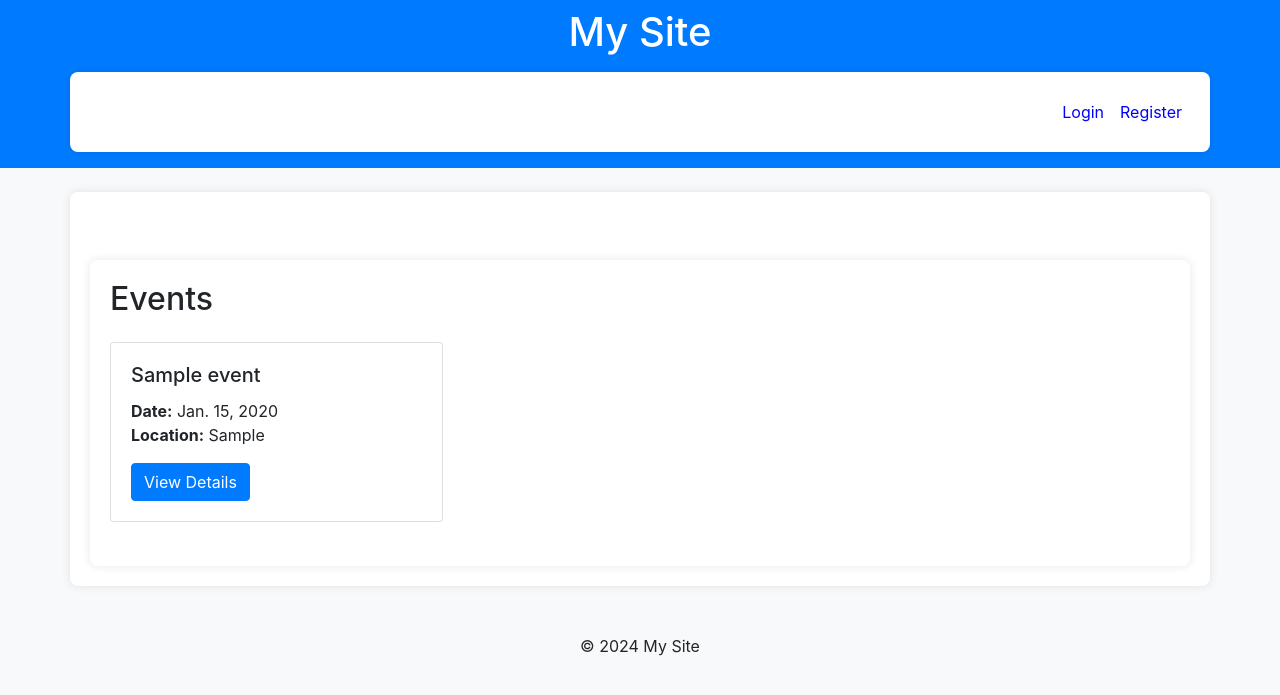
After one commit to Kristiyand97/Event-System-Management, a Django app: page /events/ in a window 1280 px wide. The commit adds this page. Shown: the top 695 px of the page. Run offline with Django 5.2, Linux system fonts and the light colour scheme; tables that the repository leaves empty hold one stand-in row (values such as "Sample post"); some libraries are stand-ins or nearby versions.

Commit message:
Api for creating an event has been created. User is being redirected to all the events he has once the button create event is clicked.

```diff
--- a/event_management/event_management/urls.py
+++ b/event_management/event_management/urls.py
@@ -5,5 +5,5 @@ urlpatterns = [
     path('admin/', admin.site.urls),
     path('', include('core.urls')),  # Include core.urls at the root
     path('api/', include('users.urls')),
-    path('api/', include('events.urls')),
+    path('events/', include('events.urls')),
 ]
--- a/event_management/events/admin.py
+++ b/event_management/events/admin.py
@@ -1,11 +1,7 @@
-# events/admin.py
-
 from django.contrib import admin
 from .models import Event
 
 class EventAdmin(admin.ModelAdmin):
-    list_display = ('name', 'date', 'location')
-    search_fields = ('name', 'location')
-    list_filter = ('date',)
+    list_display = ('name', 'date', 'venue', 'organizer')
 
 admin.site.register(Event, EventAdmin)
--- a/event_management/events/models.py
+++ b/event_management/events/models.py
@@ -1,12 +1,16 @@
 from django.db import models
-from users.models import User
+from django.contrib.auth import get_user_model
+
+User = get_user_model()
 
 class Event(models.Model):
     name = models.CharField(max_length=200)
     description = models.TextField()
-    date = models.DateTimeField()
-    location = models.CharField(max_length=200)
-    organizer = models.ForeignKey(User, on_delete=models.CASCADE)
+    date = models.DateField()
+    time = models.TimeField()
+    venue = models.CharField(max_length=200)  # Correct field name
+    organizer = models.ForeignKey(User, on_delete=models.CASCADE, related_name='events')
+    category = models.CharField(max_length=100, blank=True, null=True)
 
     def __str__(self):
         return self.name
--- /dev/null
+++ b/event_management/events/templates/events/event_list.html
@@ -0,0 +1,23 @@
+{% extends "base.html" %}
+
+{% block content %}
+<div class="container mt-5">
+    <h2>Events</h2>
+    <div class="row mt-4">
+        {% for event in events %}
+        <div class="col-md-4 mb-4">
+            <div class="card">
+                <div class="card-body">
+                    <h5 class="card-title">{{ event.name }}</h5>
+                    <p class="card-text">
+                        <strong>Date:</strong> {{ event.date }}<br>
+                        <strong>Location:</strong> {{ event.venue }}
+                    </p>
+                    <a href="{% url 'event_detail' event.pk %}" class="btn btn-primary">View Details</a>
+                </div>
+            </div>
+        </div>
+        {% endfor %}
+    </div>
+</div>
+{% endblock %}
--- a/event_management/events/urls.py
+++ b/event_management/events/urls.py
@@ -1,10 +1,14 @@
 from django.urls import path, include
 from rest_framework.routers import DefaultRouter
-from .views import EventViewSet
+from .views import EventViewSet, event_create, event_edit, EventDetailView, UserEventListView, EventListView
 
 router = DefaultRouter()
 router.register(r'events', EventViewSet)
 
 urlpatterns = [
-    path('', include(router.urls)),
+    path('', EventListView.as_view(), name='event_list'),  # Ensure this is correct
+    path('create/', event_create, name='event_create'),
+    path('edit/<int:pk>/', event_edit, name='event_edit'),
+    path('<int:pk>/', EventDetailView.as_view(), name='event_detail'),
+    path('my-events/', UserEventListView.as_view(), name='user_event_list'),  # URL for user event list
 ]
--- a/event_management/events/views.py
+++ b/event_management/events/views.py
@@ -1,4 +1,9 @@
+from django.contrib.auth.decorators import login_required
+from django.shortcuts import redirect, render, get_object_or_404
+from django.views.generic import ListView, DetailView
 from rest_framework import viewsets
+
+from .forms import EventForm
 from .models import Event
 from .serializers import EventSerializer
 
@@ -6,3 +11,50 @@ from .serializers import EventSerializer
 class EventViewSet(viewsets.ModelViewSet):
     queryset = Event.objects.all()
     serializer_class = EventSerializer
+
+
+@login_required
+def event_create(request):
+    if request.method == 'POST':
+        form = EventForm(request.POST)
+        if form.is_valid():
+            event = form.save(commit=False)
+            event.organizer = request.user
+            event.save()
+            return redirect('user_event_list')  # Ensure this redirects to the correct name
+    else:
+        form = EventForm()
+    return render(request, 'events/event_form.html', {'form': form})
+
+@login_required
+def event_edit(request, pk):
+    event = get_object_or_404(Event, pk=pk)
+    if request.user != event.organizer:
+        return redirect('event_list')  # Redirect if the user is not the organizer
+    if request.method == 'POST':
+        form = EventForm(request.POST, instance=event)
+        if form.is_valid():
+            form.save()
+            return redirect('event_detail', pk=event.pk)
+    else:
+        form = EventForm(instance=event)
+    return render(request, 'events/event_form.html', {'form': form})
+
+
+class EventListView(ListView):
+    model = Event
+    template_name = 'events/event_list.html'
+    context_object_name = 'events'
+
+class EventDetailView(DetailView):
+    model = Event
+    template_name = 'events/event_detail.html'
+    context_object_name = 'event'
+
+class UserEventListView(ListView):
+    model = Event
+    template_name = 'events/user_event_list.html'
+    context_object_name = 'events'
+
+    def get_queryset(self):
+        return Event.objects.filter(organizer=self.request.user)
--- a/event_management/users/templates/users/profile.html
+++ b/event_management/users/templates/users/profile.html
@@ -12,5 +12,7 @@
         {% csrf_token %}
         <button type="submit" class="btn btn-warning">Reset Password</button>
     </form>
+    <a href="{% url 'event_create' %}" class="btn btn-success" style="margin-top: 15px;">Create Event</a>
+    <a href="{% url 'user_event_list' %}" class="btn btn-info" style="margin-top: 15px;">My Events</a>
 </div>
 {% endblock %}
```
Also changed, not shown: event_management/events/forms.py (added, +7 -0 lines), event_management/events/templates/events/event_detail.html (added, +15 -0 lines), event_management/events/templates/events/event_form.html (added, +12 -0 lines), event_management/events/templates/events/user_event_list.html (added, +23 -0 lines).
